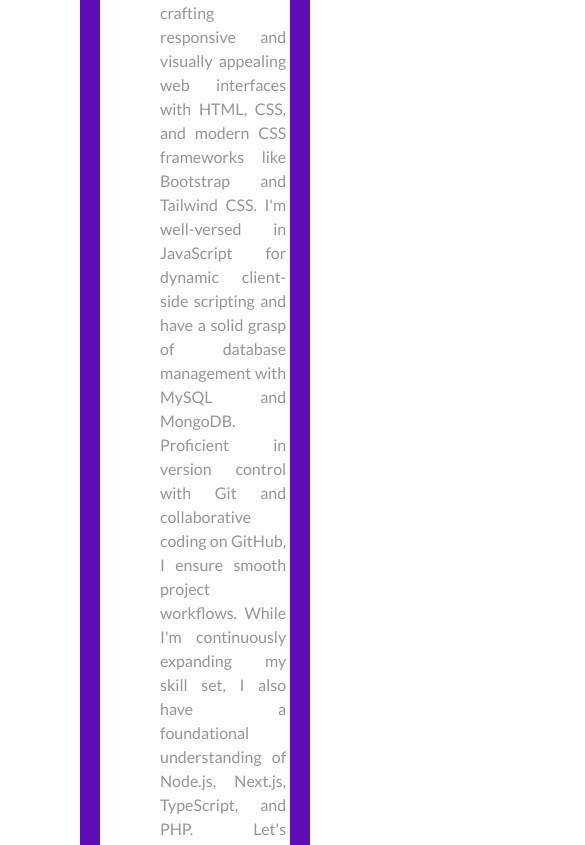
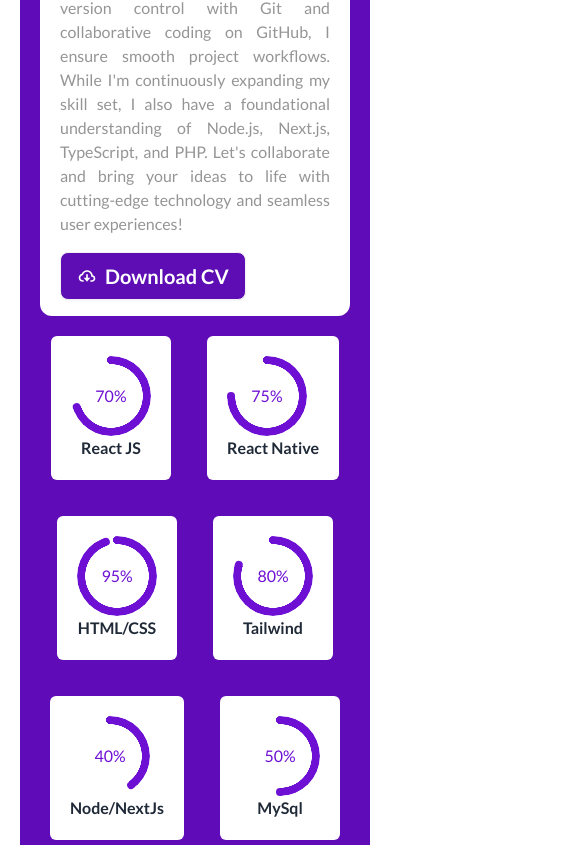
Before and after one commit to nileshdubey82/my-portfolio, a React (Vite) app: page /about in a window 390 px wide. Shown: the part 1147-1992 px from the top of the page, 585 px wide, since content can reach past the window. Built offline with nearby package versions, Linux system fonts and the light colour scheme.

Commit message:
after some resposinve

```diff
--- a/src/App.css
+++ b/src/App.css
@@ -1,6 +1,6 @@
 
 @import url('https://fonts.googleapis.com/css2?family=Lato:ital,wght@0,100;0,300;0,400;0,700;0,900;1,100;1,300;1,400;1,700;1,900&display=swap');
 body{
-    /* padding: 30px; */
+    /* padding: 10px; */
     font-family: "Lato", sans-serif;
 }
--- a/src/App.jsx
+++ b/src/App.jsx
@@ -8,6 +8,7 @@
 function App() {
   return (
     <>
+    <div className='p-5 '>
       <Router>
         <Navigation />
         <Routes>
@@ -17,6 +18,7 @@
           <Route path="/projects" element={<Projects />} />
         </Routes>
       </Router>
+      </div>
     </>
   );
 }
--- a/src/Pages/AboutUs.jsx
+++ b/src/Pages/AboutUs.jsx
@@ -4,17 +4,17 @@
 
 function AboutUs() {
   return (
-    <section id='aboutme' className='p-20 '>
+    <section id='aboutme' className='lg:p-20 sm:0-5'>
       <div className='bg-[#5f0bb8] p-5 rounded-xl'>
         <div className='bg-white rounded-xl px-5 pt-5'>
           <h1 className='text-black text-4xl text-center'>
             About Me
           </h1>
           <p className='text-center mt-3'>Tech-savvy individual with a passion for innovation, a knack for problem-solving, and a love for creative expression through design.</p>
-          <div className="flex mt-10">
+          <div className="lg:flex mt-10 flex-wrap">
             <div className="flex-1 flex justify-center"> <img src='/Images/mypick33.png' className='image-full' /></div>
             <div className="flex-1 items-center flex align-middle justify-center ">
-              <div className="px-10">
+              <div className="lg:px-10 mt-10 lg:mt-0 ">
                 <p className="text-justify text-[#959595]">
                   Welcome to my portfolio page! I'm a dedicated developer with expertise in a range of technologies, including ReactJS, ReactNative, HTML, CSS, Bootstrap, Tailwind CSS, JavaScript, MySQL, PHP, Git, and GitHub. My journey in the tech world has equipped me with a deep understanding of frontend and backend development. While ReactJS and ReactNative are my forte, I'm also adept at crafting responsive and visually appealing web interfaces with HTML, CSS, and modern CSS frameworks like Bootstrap and Tailwind CSS. I'm well-versed in JavaScript for dynamic client-side scripting and have a solid grasp of database management with MySQL and MongoDB. Proficient in version control with Git and collaborative coding on GitHub, I ensure smooth project workflows. While I'm continuously expanding my skill set, I also have a foundational understanding of Node.js, Next.js, TypeScript, and PHP. Let's collaborate and bring your ideas to life with cutting-edge technology and seamless user experiences!
                 </p>
@@ -23,32 +23,32 @@
           </div>
         </div>
 
-        <div className="flex py-5 gap-9 justify-center">
-          <div className="bg-white p-8 rounded-md">
+        <div className="flex py-5 gap-9 justify-center flex-wrap">
+          <div className="bg-white lg:p-8 p-5 rounded-md ">
             <div className="radial-progress text-[#6E0FD4]" style={{ "--value": 70 }} role="progressbar">70%</div>
             <h1 className="font-bold text-center">React JS</h1>
           </div>
-          <div className="bg-white p-8 rounded-md">
+          <div className="bg-white lg:p-8 p-5  rounded-md">
             <div className="radial-progress text-[#6E0FD4]" style={{ "--value": 75 }} role="progressbar">75%</div>
             <h1 className="font-bold text-center">React Native</h1>
           </div>
-          <div className="bg-white p-8 rounded-md">
+          <div className="bg-white lg:p-8 p-5  rounded-md">
             <div className="radial-progress text-[#6E0FD4]" style={{ "--value": 95 }} role="progressbar">95%</div>
             <h1 className="font-bold text-center">HTML/CSS</h1>
           </div>
-          <div className="bg-white p-8 rounded-md">
+          <div className="bg-white lg:p-8 p-5  rounded-md">
             <div className="radial-progress text-[#6E0FD4]" style={{ "--value": 80 }} role="progressbar">80%</div>
             <h1 className="font-bold text-center">Tailwind</h1>
           </div>
-          <div className="bg-white p-8 rounded-md">
+          <div className="bg-white lg:p-8 p-5  rounded-md">
             <div className="radial-progress text-[#6E0FD4]" style={{ "--value": 40 }} role="progressbar">40%</div>
             <h1 className="font-bold text-center">Node/NextJs</h1>
           </div>
-          <div className="bg-white p-8 rounded-md">
+          <div className="bg-white lg:p-8 p-5  rounded-md">
             <div className="radial-progress text-[#6E0FD4]" style={{ "--value": 50 }} role="progressbar">50%</div>
             <h1 className="font-bold text-center">MySql</h1>
           </div>
-          <div className="bg-white p-8 rounded-md">
+          <div className="bg-white lg:p-8 p-5  rounded-md">
             <div className="radial-progress text-[#6E0FD4]" style={{ "--value": 50 }} role="progressbar">50%</div>
             <h1 className="font-bold text-center">Git&Github</h1>
           </div>
--- a/src/Pages/HomePage.jsx
+++ b/src/Pages/HomePage.jsx
@@ -12,14 +12,17 @@
 export default function HomePage() {
     return (
         <>
-            <section id='hero-section' className="bg-[url('/Images/hero-bg.png')]  flex flex-cols justify-center lg:bg-cover bg-center bg-no-repeat lg:h-[1300px] lg:bg-top sm:bg-cover sm:bg-top lg:p-20 sm:p-30 sm:h-[100px] relative">
-                <img src='/Images/bubble1.png' width={166} height={153} className='absolute left-[300px] top-80' />
-                <img src='/Images/bubble1.png' width={166} height={153} className='absolute left-[80px] bottom-72' />
-                <img src='/Images/full-stack.png' width={166} height={153} className='absolute right-[300px] top-96' />
-                <img src='/Images/2exp.png' width={166} height={153} className='absolute left-[200px] bottom-96' />
+            <section id='hero-section' className="bg-[url('/Images/hero-bg.png')] flex flex-cols justify-center lg:bg-cover  bg-no-repeat lg:h-[1300px] lg:bg-top bg-cover  bg-top lg:p-20 p-5 h-[500px] relative rounded-xl">
+                <img src='/Images/bubble1.png' className='absolute w-[50px]   lg:left-[300px] lg:top-80  left-[100px] top-28  ' />
+                <img src='/Images/bubble1.png' className='absolute  w-[50px] lg:left-[80px] lg:bottom-72  left-[30px] bottom-[200px]' />
+                <img src='/Images/full-stack.png' className='  w-[50px] absolute lg:right-[300px] lg:top-96 right-[50px] top-[100px]' />
+                <img src='/Images/2exp.png' className='  w-[50px] absolute lg:left-[200px] lg:bottom-96 left-[50px] bottom-[250px]' />
+
+
+
                 <div>
-                    <h1 className='text-white text-[70px] font-bold'>Hi I &#39;M <span className='text-[#FFD700]'>Nilesh Dubey</span></h1>
-                    <div className='flex justify-center items-center gap-3 text-3xl text-white'>
+                    <h1 className='text-white lg:text-[70px] text-[30px] font-bold'>Hi I &#39;M <span className='text-[#FFD700]'>Nilesh Dubey</span></h1>
+                    <div className='flex justify-center items-center gap-3 lg:text-3xl text-white text-xl'>
                         <a href="mailto:nileshdubey060@gmail.com" target="_blank"><CgMail /></a>
                         <a href="https://www.instagram.com/nileshdubey.in?igsh=NTIwYTg0eGt2Ympq" target="_blank"><AiFillInstagram /></a>
                         <a href="https://wa.link/4kvkuh" target="_blank"><AiOutlineWhatsApp /></a>
--- a/src/Pages/Services.jsx
+++ b/src/Pages/Services.jsx
@@ -1,6 +1,6 @@
 function Services() {
     return (
-        <section id='services' className='bg-transparent relative mt-[-60px]'>
+        <section id='services' className='bg-transparent relative mt-[-60px] '>
             <h1 className='
                         text-center
                         text-4xl
@@ -11,7 +11,7 @@
             <p className='text-center text-gray-400 mt-10' >
                 Full stack developer crafting responsive interfaces, robust backends, API integrations, and efficient deployments. Maintenance and support provided.
             </p>
-            <div className='flex justify-center gap-8 mt-9'>
+            <div className='flex justify-center gap-8 mt-9 flex-wrap'>
                 <div className='text-center w-[300px] p-5 flex flex-col justify-center'>
                     <div className='flex justify-center'>  <img src='/Images/Website-Design.png' width={70} className='align-center text-center' /></div>
                     <h1 className='font-bold text-xl'>Web Site Design</h1>
```
